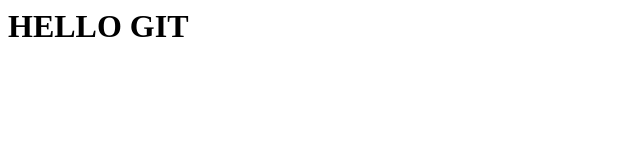
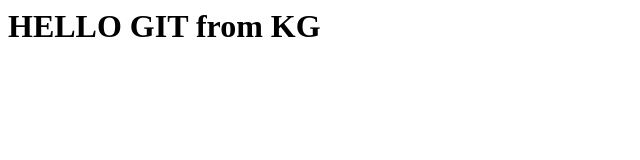
Before and after one commit to baoanth/myweb, a plain HTML site: page index.html in a window 1280 px wide. Shown: the whole page, without its empty margins (0-640 px from the left). Drawn offline with Linux system fonts and the light colour scheme.

Commit message:
Them dia danh

```diff
--- a/index.html
+++ b/index.html
@@ -1,4 +1,4 @@
 <html>
-    <h1> HELLO GIT </h1>
+    <h1> HELLO GIT from KG </h1>
 
 </html>
```
